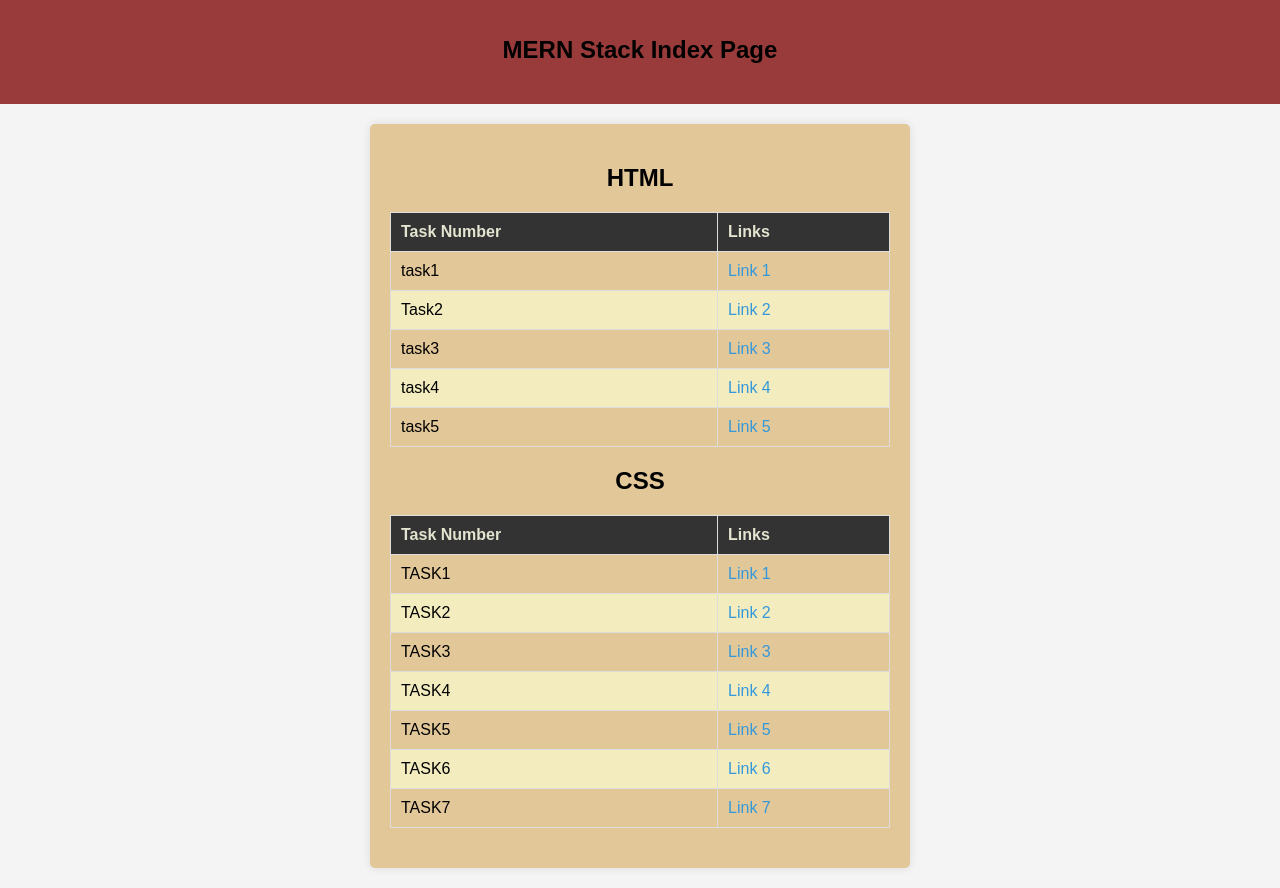
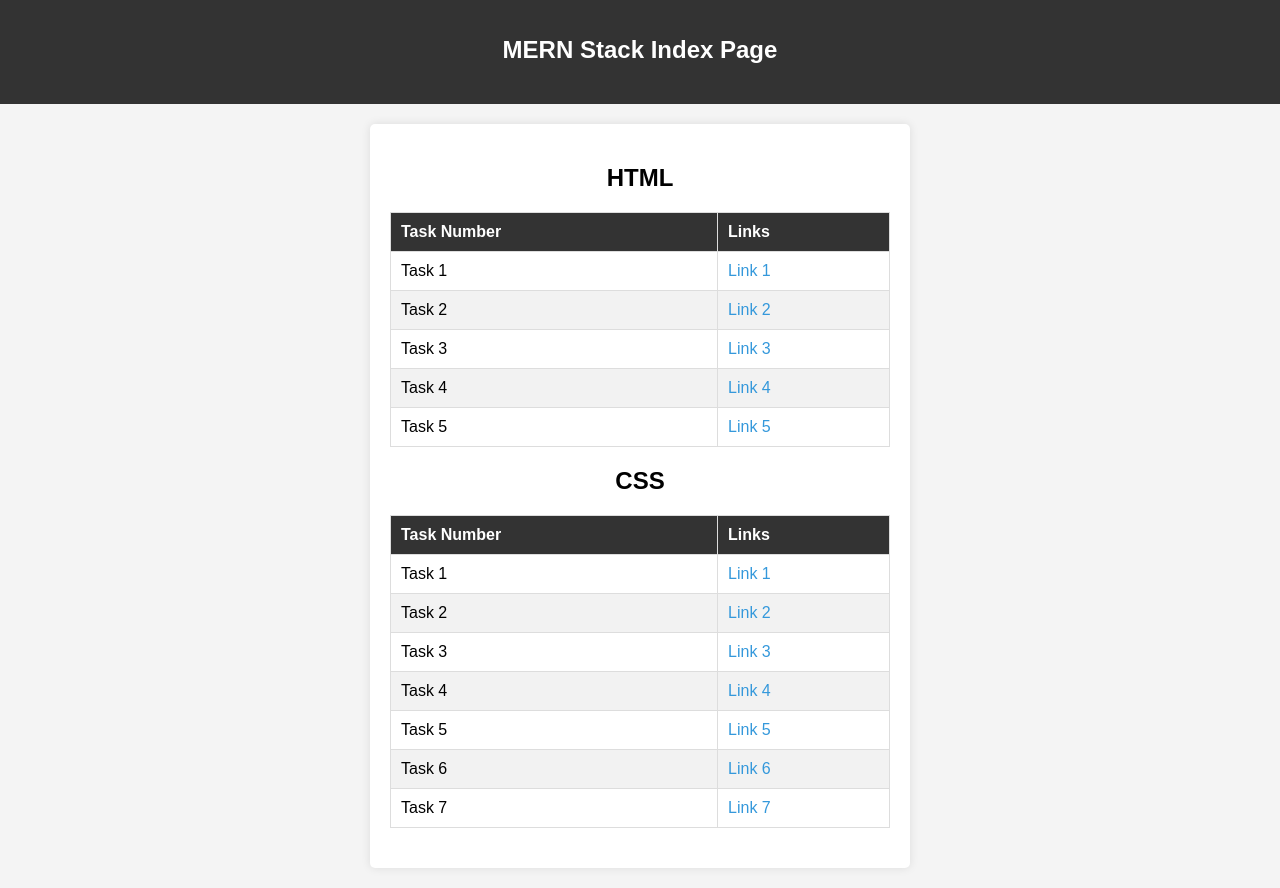
Before and after one commit to IMMADIMANI/MERNstack, a plain HTML site: page index.html in a window 1280 px wide. Drawn offline with Linux system fonts and the light colour scheme.

Commit message:
Update index.html

```diff
--- a/index.html
+++ b/index.html
@@ -3,7 +3,7 @@
 <head>
     <meta charset="UTF-8">
     <meta name="viewport" content="width=device-width, initial-scale=1.0">
-    <title>Immadi Manikanta MERN-Index page</title>
+    <title>Reddi Gowtham MERN-Index page</title>
     <style>
         body {
             font-family: Arial, sans-serif;
@@ -13,8 +13,8 @@
         }
 
         header {
-            background-color: #9A3B3B;
-            color: black;
+            background-color: #333;
+            color: #fff;
             text-align: center;
             padding: 20px;
         }
@@ -23,7 +23,7 @@
             width: 500px;
             margin: 20px auto;
             padding: 20px;
-            background-color: #E2C799;
+            background-color: #fff;
             border-radius: 5px;
             box-shadow: 0 0 10px rgba(0, 0, 0, 0.1);
         }
@@ -50,11 +50,11 @@
 
         th {
             background-color: #333;
-            color:#E4E4D0;
+            color: #fff;
         }
 
         tr:nth-child(even) {
-            background-color: #F2ECBE;
+            background-color: #f2f2f2;
         }
 
         a {
@@ -63,7 +63,7 @@
         }
 
         a:hover {
-            color: black;
+            text-decoration: underline;
         }
      </style>
 </head>
@@ -82,22 +82,22 @@
             </thead>
             <tbody>
                 <tr>
-                    <td>task1</td>
+                    <td>Task 1</td>
                     <td><a href="HTML/task1.html">Link 1</a></td>
                 </tr>
                 <tr>
-                    <td>Task2</td>
+                    <td>Task 2</td>
                     <td><a href="HTML/task2.html">Link 2</a></td>
                 </tr>
                 <tr>
-                    <td>task3</td>
+                    <td>Task 3</td>
                     <td><a href="HTML/task3.html">Link 3</a></td>
                 </tr> <tr>
-                    <td>task4</td>
+                    <td>Task 4</td>
                     <td><a href="HTML/task4.html">Link 4</a></td>
                 </tr>
                 <tr>
-                    <td>task5</td>
+                    <td>Task 5</td>
                     <td><a href="HTML/task5.html">Link 5</a></td>
                 </tr>
                        </tbody>
@@ -113,30 +113,30 @@
             </thead>
             <tbody>
                 <tr>
-                    <td>TASK1</td>
+                    <td>Task 1</td>
                     <td><a href="CSS/TASK1.html">Link 1</a></td>
                 </tr>
                 <tr>
-                    <td>TASK2</td>
+                    <td>Task 2</td>
                     <td><a href="CSS/TASK2.html">Link 2</a></td>
                 </tr>
                 <tr>
-                    <td>TASK3</td>
+                    <td>Task 3</td>
                     <td><a href="CSS/TASK3.html">Link 3</a></td>
                 </tr> <tr>
-                    <td>TASK4</td>
+                    <td>Task 4</td>
                     <td><a href="CSS/TASK4.html">Link 4</a></td>
                 </tr>
                 <tr>
-                    <td>TASK5</td>
+                    <td>Task 5</td>
                     <td><a href="CSS/TASK5.html">Link 5</a></td>
                 </tr>
                 <tr>
-                    <td>TASK6</td>
+                    <td>Task 6</td>
                     <td><a href="CSS/TASK6.html">Link 6</a></td>
                 </tr>
                 <tr>
-                    <td>TASK7</td>
+                    <td>Task 7</td>
                     <td><a href="CSS/TASK7.html">Link 7</a></td>
                 </tr>
 
```
